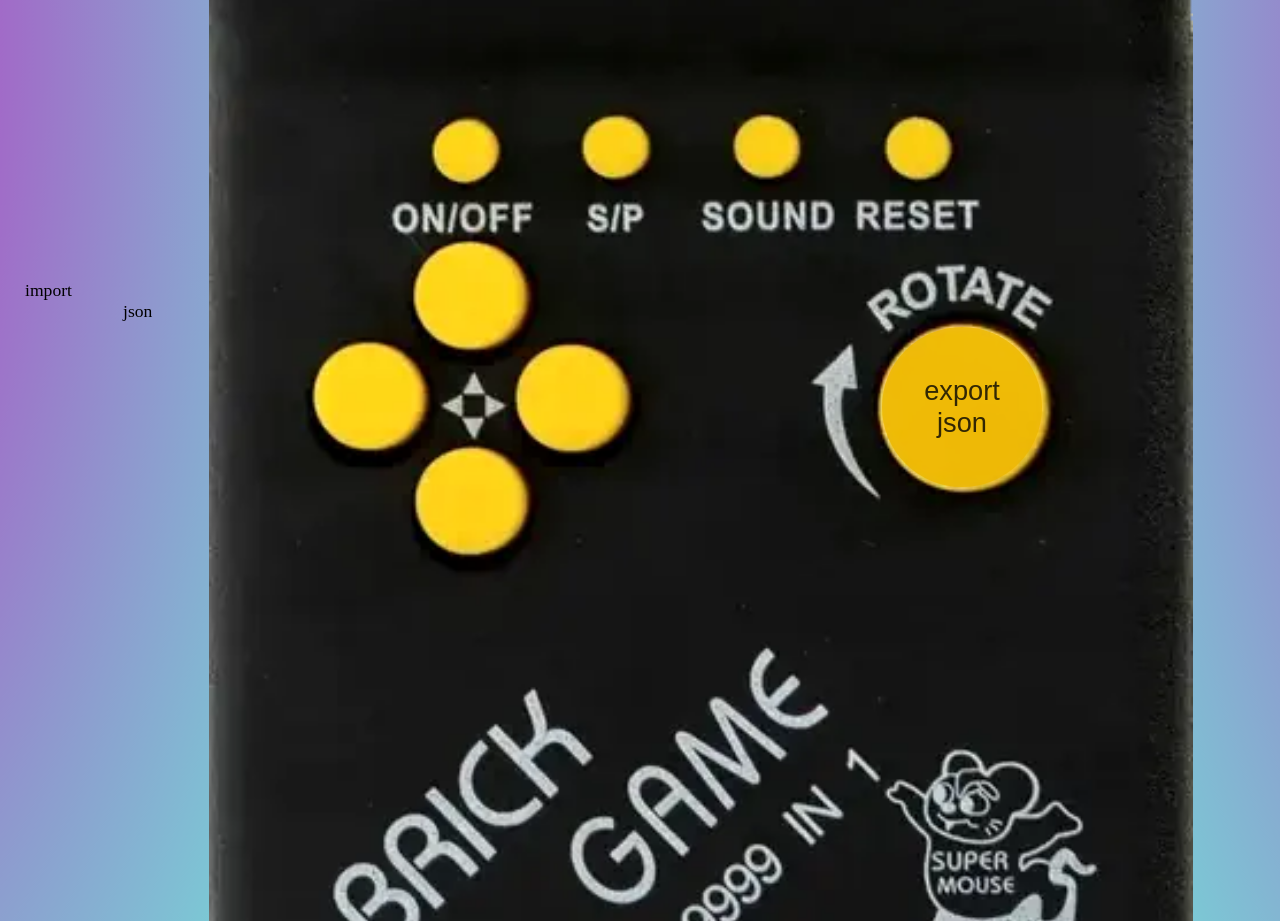
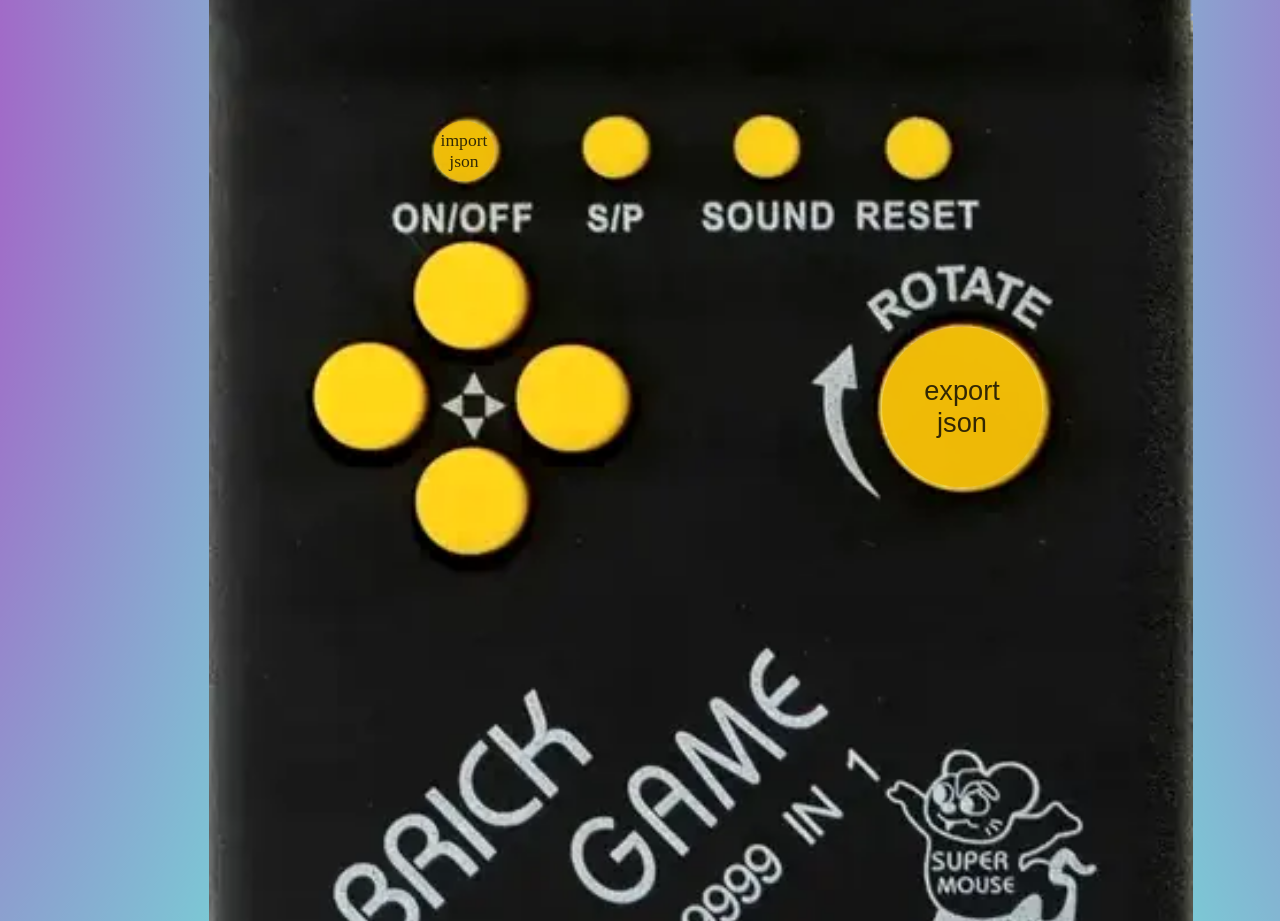
Before and after one commit to abazhutov/tetris-screen-generator, a plain HTML site: page index.html in a window 1280 px wide. Shown: the part 1000-1921 px from the top of the page. Drawn offline with Linux system fonts and the light colour scheme.

Commit message:
fix display import button

```diff
--- a/index.html
+++ b/index.html
@@ -77,7 +77,7 @@
       opacity: 100%;
     }
 
-    #tExportButton, #tImportButton, .fileInputLabel{
+    #tExportButton, #tImportButton, #fileInputLabel{
       position: absolute;
       width: 160px;
       height: 160px;
@@ -116,7 +116,7 @@
   <div class="tBody" id="tBody">
     <div class="tScreen" id="tScreen" alt="https://ir.ozone.ru/s3/multimedia-a/wc1000/6202170682.jpg"></div>
     <button type="button" id="tExportButton">export<br>json</button>
-    <label id="fileInputLabel" for="tImportButton">import<br>json</label>
+    <label for="tImportButton" id="fileInputLabel">import<br>json</label>
     <input type="file" value = "impoprt <br> json" id="tImportButton" name="files[]" />
   </div>
 
```
